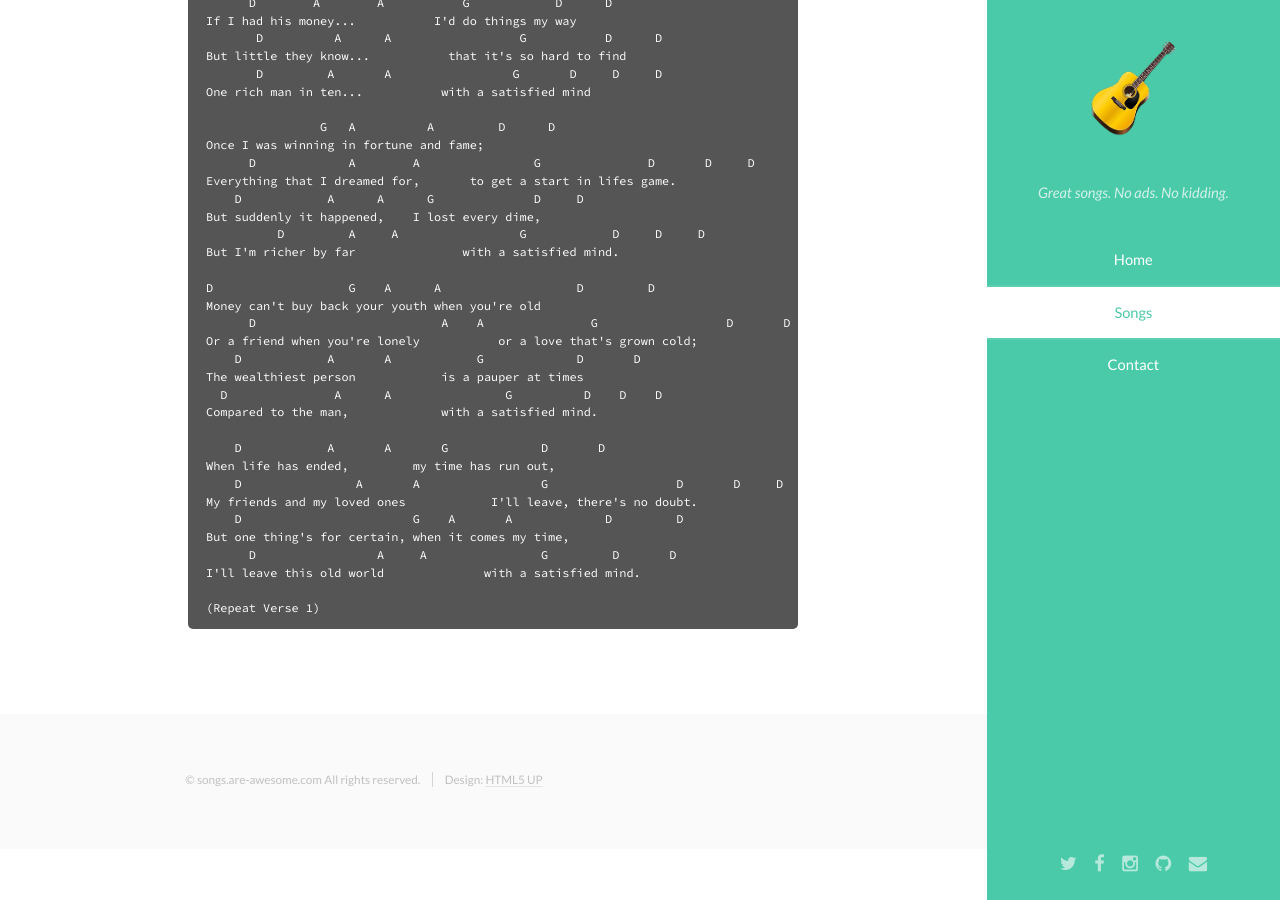
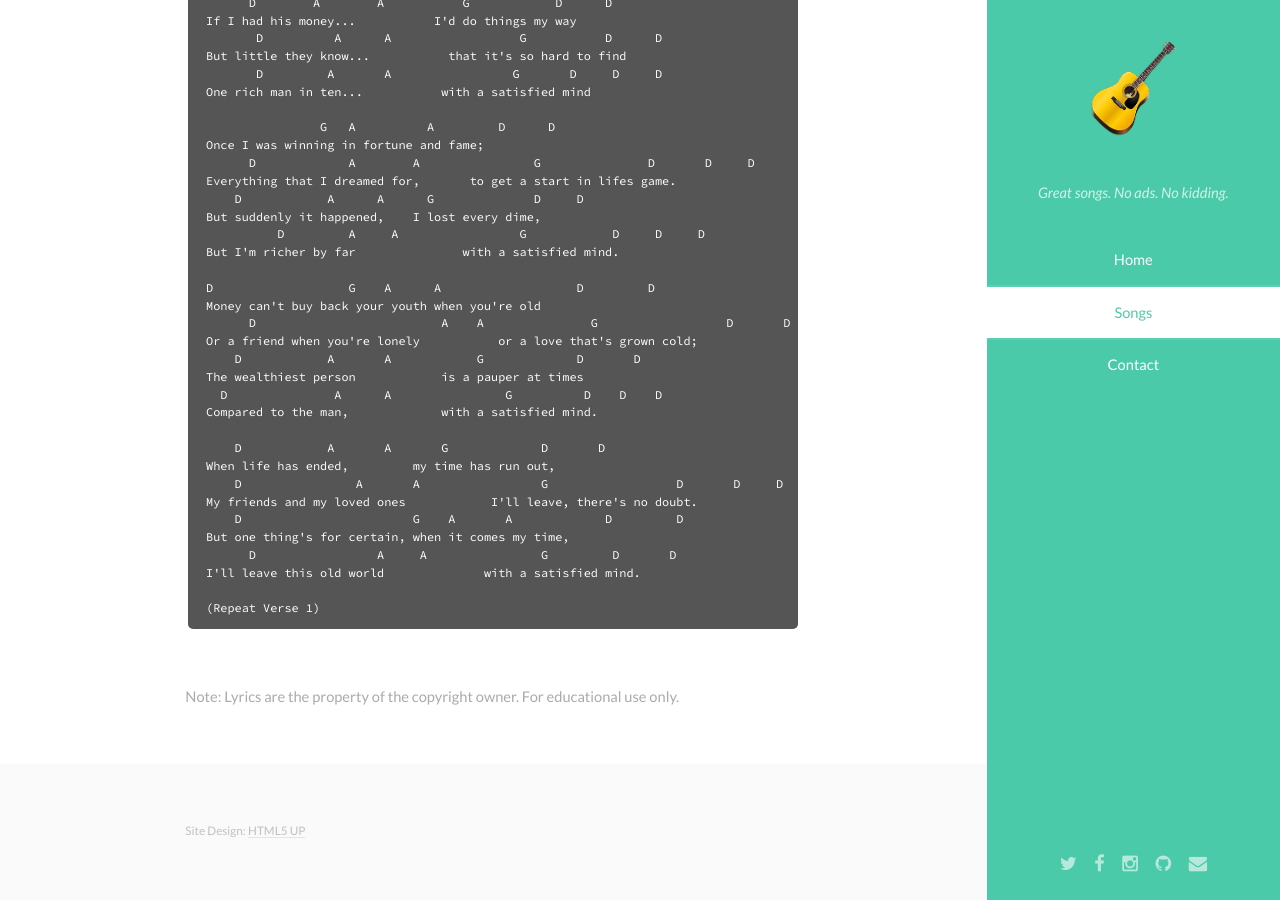
Before and after one commit to wabarr/guitars, a Jekyll site: the page built from _posts/2014-07-07-Satisfied-Mind.md, in a window 1280 px wide and 900 px high, scrolled down 509 px. Built offline with Jekyll 4.4.1, drawn with Linux system fonts in a browser that asks for light colours; comment, search, counter and statistics services are not loaded.

Commit message:
copywrite statement

```diff
--- a/_includes/footer.html
+++ b/_includes/footer.html
@@ -1,7 +1,7 @@
 <section id="footer">
   <div class="container">
     <ul class="copyright">
-      <li>&copy; songs.are-awesome.com All rights reserved.</li><li>Design: <a href="http://html5up.net">HTML5 UP</a></li>
+      <li>Site Design: <a href="http://html5up.net">HTML5 UP</a></li>
     </ul>
   </div>
 </section>
--- a/_layouts/song.html
+++ b/_layouts/song.html
@@ -19,6 +19,7 @@
     				<div class="container">
     					<header class="major">
     						{{ content }}
+								<p>Note: Lyrics are the property of the copyright owner. For educational use only.</p>
 								{% include disqus.html %}
     					</header>
     				</div>
```
